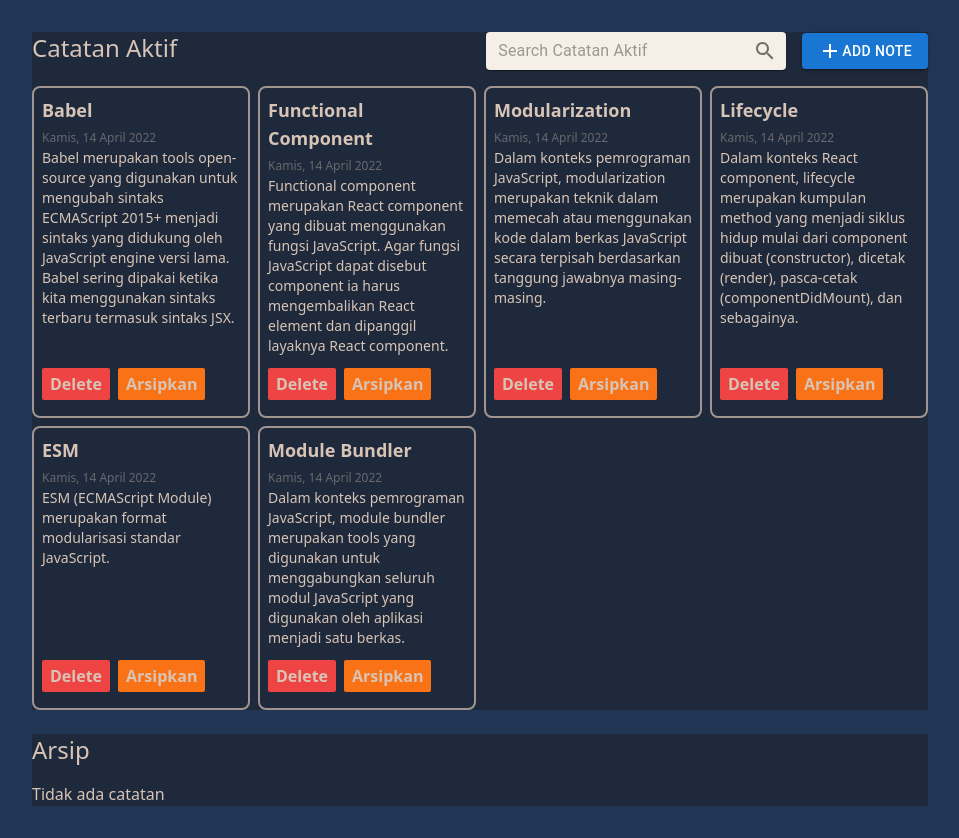
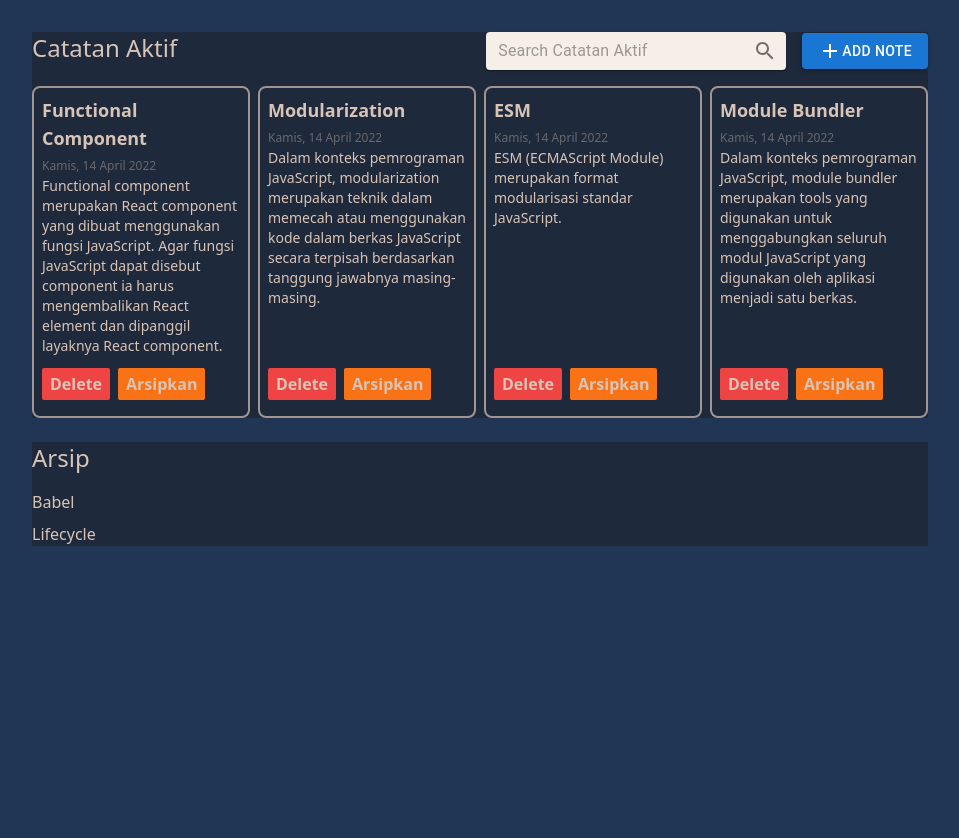
Before and after one commit to malllvinnn/personal-notes, a React (Vite) app: page / in a window 1280 px wide. Shown: the whole page, without its empty margins (160-1119 px from the left). After the commit the page ends 800 px from the top, so only its background shows below. Built offline with nearby package versions, Linux system fonts and the light colour scheme.

Commit message:
Solution to display data in the archive and rename the component ActivedNoteCard to NoteCard to make it more general.

```diff
--- a/src/App.jsx
+++ b/src/App.jsx
@@ -41,16 +41,28 @@
     }
   };
 
+  const isActivedInitData = initialData.filter(
+    (data) => data.archived === false
+  );
+
+  const isActivedFilteredData = filteredData.filter(
+    (data) => data.archived === false
+  );
+
+  const activedData = isActivedInitData && isActivedFilteredData;
+
+  const archivedInitData = initialData.filter((data) => data.archived === true);
+
   return (
     <div className="flex flex-col gap-6">
       <ActivedNotes
-        initialData={filteredData}
+        initialData={activedData}
         formaterDate={showFormattedDate}
         onDelete={onDeleteHandler}
         addNote={onAddNoteHandler}
         onSearchNote={onSearchNoteHandler}
       />
-      <ArchivedNotes />
+      <ArchivedNotes initialData={archivedInitData} />
     </div>
   );
 }
--- a/src/components/ActivedNotes.jsx
+++ b/src/components/ActivedNotes.jsx
@@ -1,5 +1,5 @@
 import React from "react";
-import ActivedNoteCard from "./ActivedNoteCard";
+import NoteCard from "./NoteCard";
 import LayoutsContent from "../layouts/LayoutsContent";
 
 const ActivedNotes = ({
@@ -20,7 +20,7 @@
     >
       {initialData.length > 0 ? (
         initialData.map((data) => (
-          <ActivedNoteCard
+          <NoteCard
             key={data.id}
             title={data.title}
             createdAt={formaterDate(data.createdAt)}
--- a/src/components/ArchivedNotes.jsx
+++ b/src/components/ArchivedNotes.jsx
@@ -1,9 +1,16 @@
 import React from "react";
 import LayoutsContent from "../layouts/LayoutsContent";
 
-const ArchivedNotes = () => {
+const ArchivedNotes = ({ initialData }) => {
+  console.log(initialData);
   return (
-    <LayoutsContent titleContent={"Arsip"}>Tidak ada catatan</LayoutsContent>
+    <LayoutsContent titleContent={"Arsip"}>
+      {initialData.map((data) => (
+        <div key={data.id}>
+          <h1>{data.title}</h1>
+        </div>
+      ))}
+    </LayoutsContent>
   );
 };
 
--- a/src/components/ActivedNoteCard.jsx
+++ b/src/components/NoteCard.jsx
@@ -1,6 +1,6 @@
 import React from "react";
 
-const ActivedNoteCard = ({ id, title, createdAt, body, onDelete }) => {
+const NoteCard = ({ id, title, createdAt, body, onDelete }) => {
   return (
     <div className="px-2 pt-2 pb-4 border-2 border-accent/70 rounded-lg flex flex-col gap-3 justify-between">
       <div>
@@ -23,4 +23,4 @@
   );
 };
 
-export default ActivedNoteCard;
+export default NoteCard;
--- a/src/utils/index.js
+++ b/src/utils/index.js
@@ -4,7 +4,7 @@
     title: "Babel",
     body: "Babel merupakan tools open-source yang digunakan untuk mengubah sintaks ECMAScript 2015+ menjadi sintaks yang didukung oleh JavaScript engine versi lama. Babel sering dipakai ketika kita menggunakan sintaks terbaru termasuk sintaks JSX.",
     createdAt: '2022-04-14T04:27:34.572Z',
-    archived: false,
+    archived: true,
   },
   {
     id: 2,
@@ -25,7 +25,7 @@
     title: "Lifecycle",
     body: "Dalam konteks React component, lifecycle merupakan kumpulan method yang menjadi siklus hidup mulai dari component dibuat (constructor), dicetak (render), pasca-cetak (componentDidMount), dan sebagainya. ",
     createdAt: '2022-04-14T04:27:34.572Z',
-    archived: false,
+    archived: true,
   },
   {
     id: 5,
```
